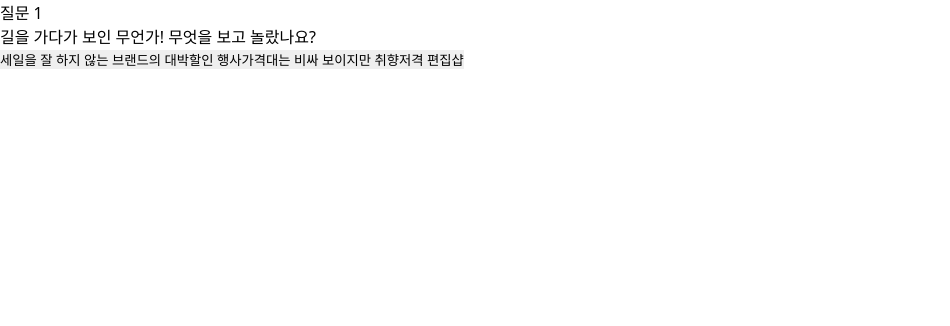
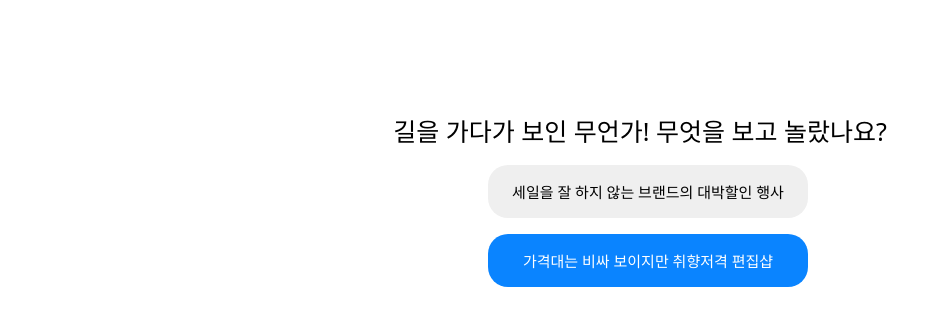
Before and after one commit to puremint02s/eleccarmirror, a React (Create React App) app in the folder front/: page /test in a window 1280 px wide. Shown: the top 326 px of the page, without its empty margins (0-950 px from the left). Built offline with nearby package versions, Linux system fonts and the light colour scheme.

Commit message:
Style: MBTI 테스트 페이지 스타일링

```diff
--- a/front/src/Pages/CarMbtiPage.tsx
+++ b/front/src/Pages/CarMbtiPage.tsx
@@ -1,13 +1,23 @@
 import React from "react";
+import {
+  TitleWrapper,
+  SubTitleWrapper,
+  TestStartButtonWrapper,
+  TestStartButton,
+} from "../style/CarMbtiStyle";
 
 function CarMbti() {
   return (
     <div>
-      <p>전기차 성향 테스트</p>
-      <p>성향을 파악하여 전기차 추천을 해드리겠습니다.</p>
-      <a href="/test">
-        <button>테스트 시작하기</button>
-      </a>
+      <TitleWrapper>전기차 성향 테스트</TitleWrapper>
+      <SubTitleWrapper>
+        성향을 파악하여 전기차 추천을 해드리겠습니다.
+      </SubTitleWrapper>
+      <TestStartButtonWrapper>
+        <a href="/test">
+          <TestStartButton>테스트 시작하기</TestStartButton>
+        </a>
+      </TestStartButtonWrapper>
     </div>
   );
 }
--- a/front/src/components/CarMbti/Loading.tsx
+++ b/front/src/components/CarMbti/Loading.tsx
@@ -1,7 +1,8 @@
 import React from "react";
+import { LoadingWrapper } from "../../style/CarMbtiStyle";
 
 function Loading() {
-  return <div>어울리는 전기차를 찾으러 가는 중...</div>;
+  return <LoadingWrapper>어울리는 전기차를 찾으러 가는 중...</LoadingWrapper>;
 }
 
 export default Loading;
--- a/front/src/components/CarMbti/Result.tsx
+++ b/front/src/components/CarMbti/Result.tsx
@@ -2,6 +2,14 @@ import React, { useState, useEffect } from "react";
 import { useNavigate, useParams } from "react-router-dom";
 
 import { CAR, RESULT_CAR } from "./Contents/result";
+import {
+  TitleWrapper,
+  MbtiTitleWrapper,
+  TestRetryButton,
+  NextTestButton,
+  ResultButtonWrapper,
+  ResultMbtiWrapper,
+} from "../../style/CarMbtiStyle";
 
 function Result() {
   const navigate = useNavigate();
@@ -21,11 +29,9 @@ function Result() {
 
   if (!carName) return <></>;
   return (
-    <div>
-      <div>
-        <div>
-          <p>{RESULT_CAR[carName].name}</p>
-        </div>
+    <ResultMbtiWrapper>
+      <TitleWrapper>당신의 유형은...</TitleWrapper>
+      <MbtiTitleWrapper>{RESULT_CAR[carName].name}</MbtiTitleWrapper>
       <div>
         <ul>
           {RESULT_CAR[carName].desc
@@ -36,10 +42,16 @@ function Result() {
             ))}
         </ul>
       </div>
-        <button onClick={handleClickRetry}>테스트 다시 하기</button>
-        <button>다음 테스트</button>
+      <div>
+        <p>친구에게 공유하기</p>
       </div>
-    </div>
+      <ResultButtonWrapper>
+        <TestRetryButton onClick={handleClickRetry}>
+          테스트 다시 하기
+        </TestRetryButton>
+        <NextTestButton>다음 테스트</NextTestButton>
+      </ResultButtonWrapper>
+    </ResultMbtiWrapper>
   );
 }
 
--- a/front/src/components/CarMbti/TestContents.tsx
+++ b/front/src/components/CarMbti/TestContents.tsx
@@ -3,6 +3,12 @@ import { useNavigate } from "react-router-dom";
 import { TestContents as tests } from "./Contents/test";
 import { CAR } from "./Contents/result";
 import Loading from "./Loading";
+import {
+  TitleWrapper,
+  TestButtonWrapper,
+  TestUpButton,
+  TestDownButton,
+} from "../../style/CarMbtiStyle";
 
 function TestContents() {
   const [q, setQ] = useState<number>(0);
@@ -56,18 +62,27 @@ function TestContents() {
       {/* <div>
           <div style={{ width: `${Math.round((q / tests.length) * 100)}%` }} />
         </div> */}
-      <div>
-        <p>질문 {q + 1}</p>
+      <TitleWrapper>
         <p>{tests[q].question}</p>
-      </div>
-      <div>
-        <button onClick={handleOnSelect} value={tests[q].selection[0].value}>
-          {tests[q].selection[0].answer}
-        </button>
-        <button onClick={handleOnSelect} value={tests[q].selection[1].value}>
-          {tests[q].selection[1].answer}
-        </button>
-      </div>
+      </TitleWrapper>
+      <TestButtonWrapper>
+        <div style={{ display: "inline-block" }}>
+          <TestUpButton
+            onClick={handleOnSelect}
+            value={tests[q].selection[0].value}
+          >
+            {tests[q].selection[0].answer}
+          </TestUpButton>
+        </div>
+        <div style={{ display: "inline-block" }}>
+          <TestDownButton
+            onClick={handleOnSelect}
+            value={tests[q].selection[1].value}
+          >
+            {tests[q].selection[1].answer}
+          </TestDownButton>
+        </div>
+      </TestButtonWrapper>
     </div>
   );
 }
--- /dev/null
+++ b/front/src/style/CarMbtiStyle.tsx
@@ -0,0 +1,107 @@
+import styled from "styled-components";
+
+export const TitleWrapper = styled.div`
+  text-align: center;
+  padding-top: 7rem;
+  padding-bottom: 1px;
+  font-size: 25px;
+`;
+
+export const SubTitleWrapper = styled.div`
+  text-align: center;
+  padding-top: 1rem;
+  padding-bottom: 1px;
+  font-size: 13px;
+  color: #a8a8a8;
+`;
+export const TestStartButtonWrapper = styled.div`
+  text-align: center;
+`;
+
+export const TestStartButton = styled.button`
+  padding: 5rem;
+  font-size: 20px;
+  margin-top: 3rem;
+  cursor: pointer;
+`;
+
+export const TestButtonWrapper = styled.div`
+  width: 100%;
+  text-align: center;
+  display: flex;
+  flex-direction: column;
+  justify-content: center;
+  padding-left: 0.5rem;
+`;
+
+export const TestUpButton = styled.button`
+  padding-top: 1rem;
+  padding-bottom: 1rem;
+  font-size: 15px;
+  width: 320px;
+  cursor: pointer;
+  margin-top: 1rem;
+  border-radius: 20px;
+`;
+
+export const TestDownButton = styled.button`
+  padding-top: 1rem;
+  padding-bottom: 1rem;
+  font-size: 15px;
+  width: 320px;
+  cursor: pointer;
+  color: white;
+  background-color: #0a84ff;
+  margin-top: 1rem;
+  border-radius: 20px;
+`;
+
+export const LoadingWrapper = styled.div`
+  display: flex;
+  justify-content: center;
+  align-items: center;
+  min-height: 100vh;
+`;
+
+export const MbtiTitleWrapper = styled.div`
+  text-align: center;
+  padding-top: 7rem;
+  padding-bottom: 1px;
+  font-size: 25px;
+`;
+
+export const TestRetryButton = styled.div`
+  padding-top: 1rem;
+  padding-bottom: 1rem;
+  font-size: 15px;
+  text-align: center;
+  width: 150px;
+  cursor: pointer;
+  background-color: #f6f6f6;
+  margin-top: 1rem;
+  display: inline-block;
+  margin-right: 1rem;
+`;
+
+export const NextTestButton = styled.div`
+  padding-top: 1rem;
+  padding-bottom: 1rem;
+  font-size: 15px;
+  text-align: center;
+  width: 150px;
+  cursor: pointer;
+  color: white;
+  background-color: #0a84ff;
+  margin-top: 1rem;
+  display: inline-block;
+`;
+
+export const ResultButtonWrapper = styled.div`
+  text-align: center;
+`;
+
+export const ResultMbtiWrapper = styled.div`
+  display: flex;
+  flex-direction: column;
+  justify-content: center;
+`;
```
Lines whose indentation alone changed are shown as unchanged.
